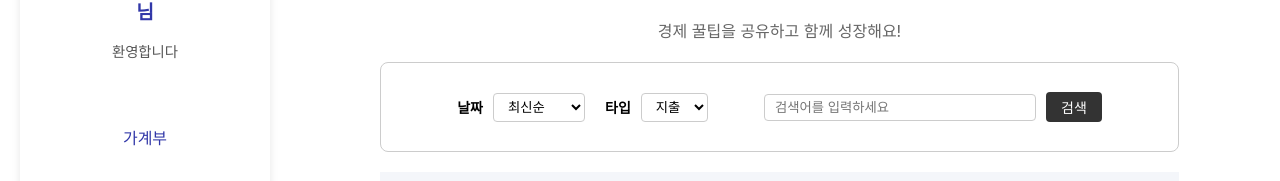
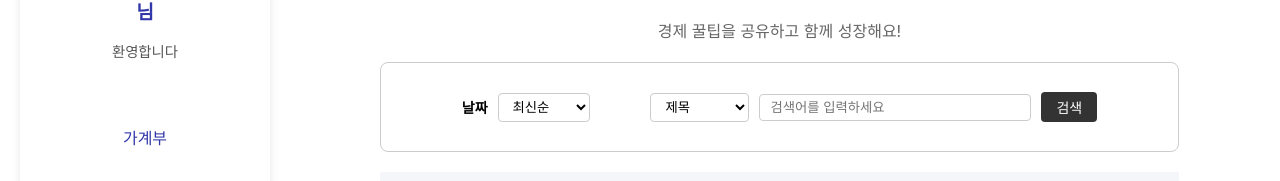
Before and after one commit to hgb926/asset-management, a React (Create React App) app: page /board in a window 1280 px wide. Shown: the part 212-393 px from the top of the page. Built offline with nearby package versions, Linux system fonts and the light colour scheme; sample sign-in values are in the browser's storage.

Commit message:
[Feat] route vitalization 'board/write'

```diff
--- a/src/components/main/Dashboard.js
+++ b/src/components/main/Dashboard.js
@@ -6,10 +6,10 @@ import {Link, useLocation} from "react-router-dom";
 const Dashboard = () => {
 
     const userData = useSelector(state => state.userInfo.userData);
-    const location = useLocation();
+    const {pathname} = useLocation();
 
     const getActiveClass = (targetLocation) => {
-        return location.pathname === targetLocation ? styles.active : ""; // 현재 상태와 비교하여 active 클래스 추가
+        return pathname === targetLocation ? styles.active : ""; // 현재 상태와 비교하여 active 클래스 추가
     };
 
 
--- a/src/components/main/board/Board.js
+++ b/src/components/main/board/Board.js
@@ -1,13 +1,29 @@
-import React from 'react';
+import React, {useEffect, useState} from 'react';
 import styles from '../../../styles/board/Board.module.scss';
 import BoardHeader from "./BoardHeader";
 import BoardList from "./BoardList";
+import {useLocation} from "react-router-dom";
+import WriteForm from "./WriteForm";
 
 const Board = () => {
+
+    const { pathname } = useLocation();
+
+    const [currentLocation, setCurrentLocation] = useState('/board')
+    useEffect(() => {
+        setCurrentLocation(pathname)
+    }, [pathname]);
+
+
     return (
         <div className={styles.wrap}>
-            <BoardHeader/>
-            <BoardList/>
+            { currentLocation === '/board' &&
+                <>
+                    <BoardHeader/>
+                    <BoardList/>
+                </>
+            }
+            { currentLocation === '/board/write' && <WriteForm/> }
         </div>
     );
 };
--- a/src/components/main/board/BoardHeader.js
+++ b/src/components/main/board/BoardHeader.js
@@ -18,15 +18,15 @@ const BoardHeader = () => {
                             <option value="oldest">오래된순</option>
                         </select>
                     </div>
+                </div>
+                <div className={styles.searchSection}>
                     <div className={styles.categorySort}>
-                        <p className={styles.text}>타입</p>
                         <select className={styles.select}>
-                            <option value="expense">지출</option>
-                            <option value="saving">저축</option>
+                            <option value="title">제목</option>
+                            <option value="titleAndContent">제목+내용</option>
+                            <option value="author">작성자</option>
                         </select>
                     </div>
-                </div>
-                <div className={styles.searchSection}>
                     <input type="text" className={styles.searchInput} placeholder="검색어를 입력하세요"/>
                     <span className={styles.search}>검색</span>
                 </div>
--- a/src/components/main/board/WriteForm.js
+++ b/src/components/main/board/WriteForm.js
@@ -1,25 +1,12 @@
 import React from 'react';
+import styles from '../../../styles/board/WriteForm.module.scss'
 
 const WriteForm = () => {
     return (
         <div>
             writeForm~
             writeForm~
-            writeForm~
-            writeForm~
-            writeForm~
-            writeForm~
-            writeForm~
-            writeForm~
-            writeForm~
-            writeForm~
-            writeForm~
-            writeForm~
-            writeForm~
-            writeForm~
-            writeForm~
-            writeForm~
-            writeForm~
+
         </div>
     );
 };
--- a/src/styles/board/BoardHeader.module.scss
+++ b/src/styles/board/BoardHeader.module.scss
@@ -46,6 +46,12 @@
     align-items: center;
     gap: 10px;
 
+    .select {
+      padding: 5px 10px;
+      border: 1px solid #ccc;
+      border-radius: 4px;
+      background-color: #fff;
+    }
     .searchInput {
       width: 250px;
       padding: 5px 10px;
--- a/src/styles/main/Dashboard.module.scss
+++ b/src/styles/main/Dashboard.module.scss
@@ -5,7 +5,7 @@
   position: fixed; /* 화면에 고정 */
   top: 20px; /* 상단 여백 */
   left: 20px; /* 좌측 여백 */
-  z-index: 9999; /* 가장 위로 올리기 */
+
   display: flex;
   flex-direction: column;
   justify-content: flex-start;
```
Also changed, not shown: src/styles/board/WriteForm.module.scss (added).
